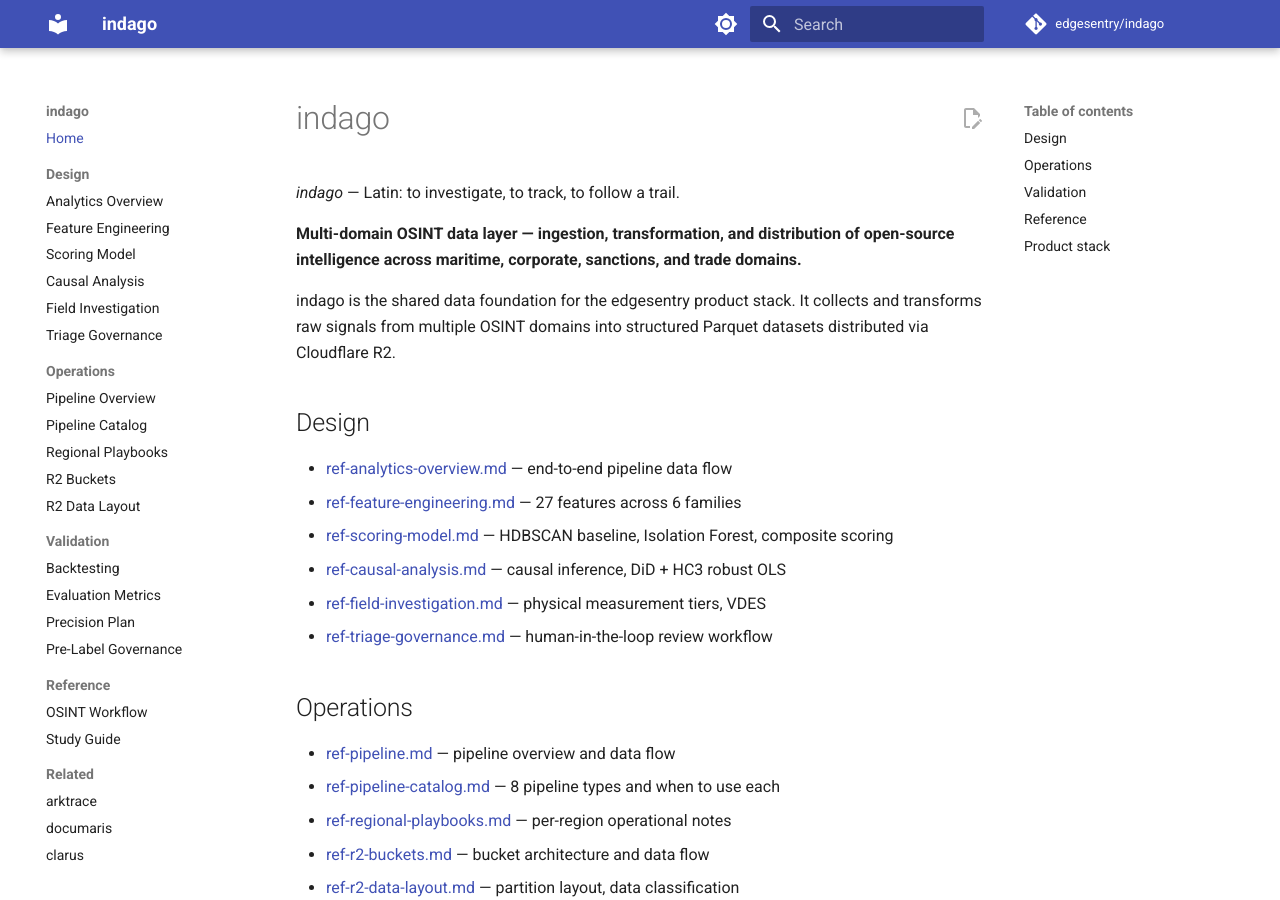
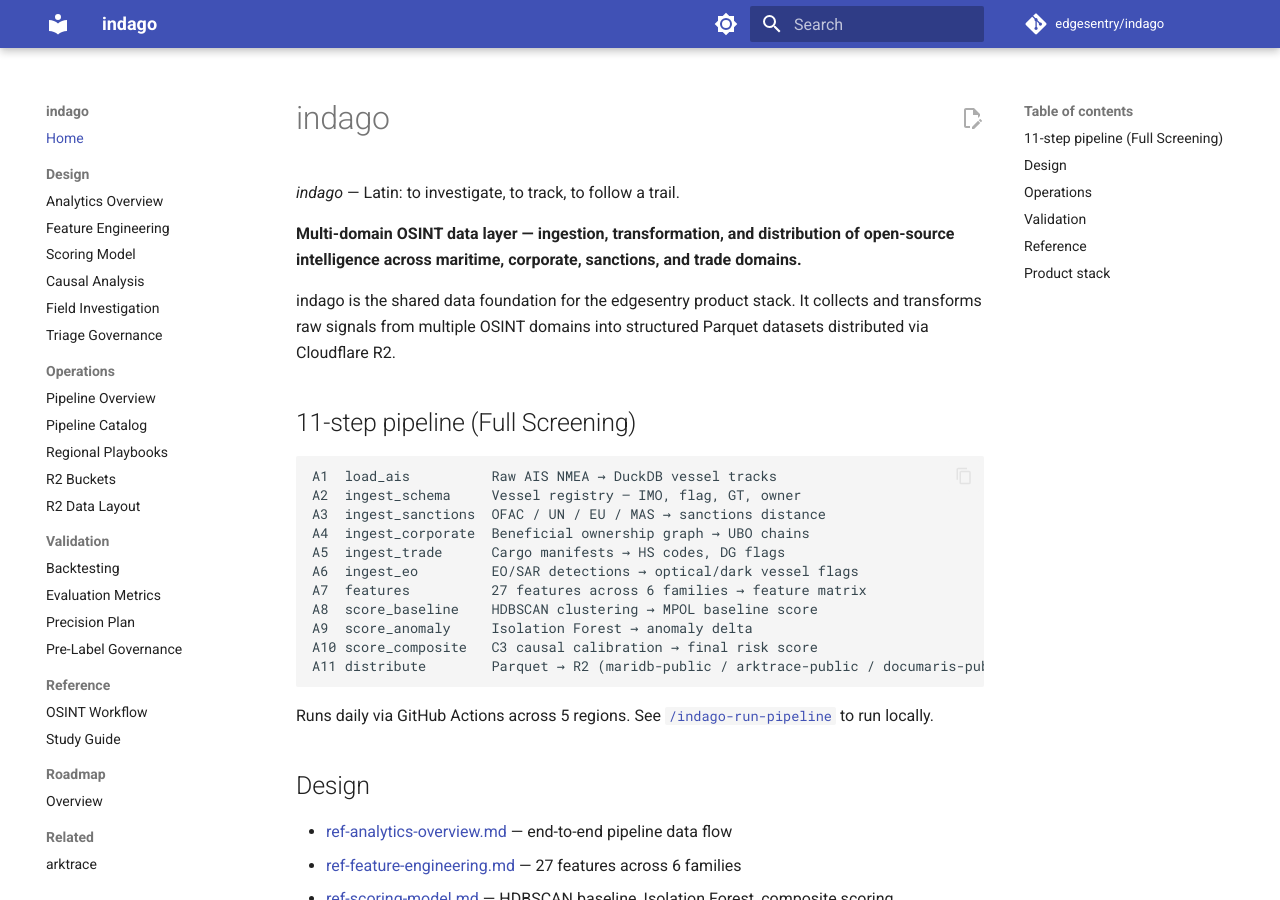
Before and after one commit to edgesentry/maridb, an MkDocs documentation site: the page built from docs/index.md, in a window 1280 px wide and 900 px high. Built offline with MkDocs 1.6.1 and Material for MkDocs 9.7.7, drawn with Linux system fonts in a browser that asks for light colours; comment, search, counter and statistics services are not loaded.

Commit message:
docs: add 11-step pipeline overview, roadmap hub, maridb-public legacy note
- docs/index.md: add 11-step pipeline (A1–A11) overview at top
- docs/roadmap/index.md: roadmap hub with Phase 1–5 table (EO/SAR,
  expanded domains, indago-public bucket migration)
- AGENTS.md: note that maridb-public is a legacy bucket name
- mkdocs.yml: add Roadmap nav entry

Co-Authored-By: Claude Sonnet 4.6 <noreply@anthropic.com>

````diff
--- a/docs/index.md
+++ b/docs/index.md
@@ -5,6 +5,24 @@
 **Multi-domain OSINT data layer — ingestion, transformation, and distribution of open-source intelligence across maritime, corporate, sanctions, and trade domains.**
 
 indago is the shared data foundation for the edgesentry product stack. It collects and transforms raw signals from multiple OSINT domains into structured Parquet datasets distributed via Cloudflare R2.
+
+## 11-step pipeline (Full Screening)
+
+```
+A1  load_ais          Raw AIS NMEA → DuckDB vessel tracks
+A2  ingest_schema     Vessel registry — IMO, flag, GT, owner
+A3  ingest_sanctions  OFAC / UN / EU / MAS → sanctions distance
+A4  ingest_corporate  Beneficial ownership graph → UBO chains
+A5  ingest_trade      Cargo manifests → HS codes, DG flags
+A6  ingest_eo         EO/SAR detections → optical/dark vessel flags
+A7  features          27 features across 6 families → feature matrix
+A8  score_baseline    HDBSCAN clustering → MPOL baseline score
+A9  score_anomaly     Isolation Forest → anomaly delta
+A10 score_composite   C3 causal calibration → final risk score
+A11 distribute        Parquet → R2 (maridb-public / arktrace-public / documaris-public)
+```
+
+Runs daily via GitHub Actions across 5 regions. See [`/indago-run-pipeline`](https://github.com/edgesentry/indago/blob/main/.agents/skills/indago-run-pipeline/SKILL.md) to run locally.
 
 ## Design
 
--- a/mkdocs.yml
+++ b/mkdocs.yml
@@ -60,6 +60,8 @@ nav:
   - Reference:
     - OSINT Workflow: ref-osint-workflow.md
     - Study Guide: ref-study-guide.md
+  - Roadmap:
+    - Overview: roadmap/index.md
   - Related:
     - arktrace: https://github.com/edgesentry/arktrace
     - documaris: https://github.com/edgesentry/documaris
````
Also changed, not shown: AGENTS.md (+5 -5 lines), docs/roadmap/index.md (added, +37 -0 lines).
